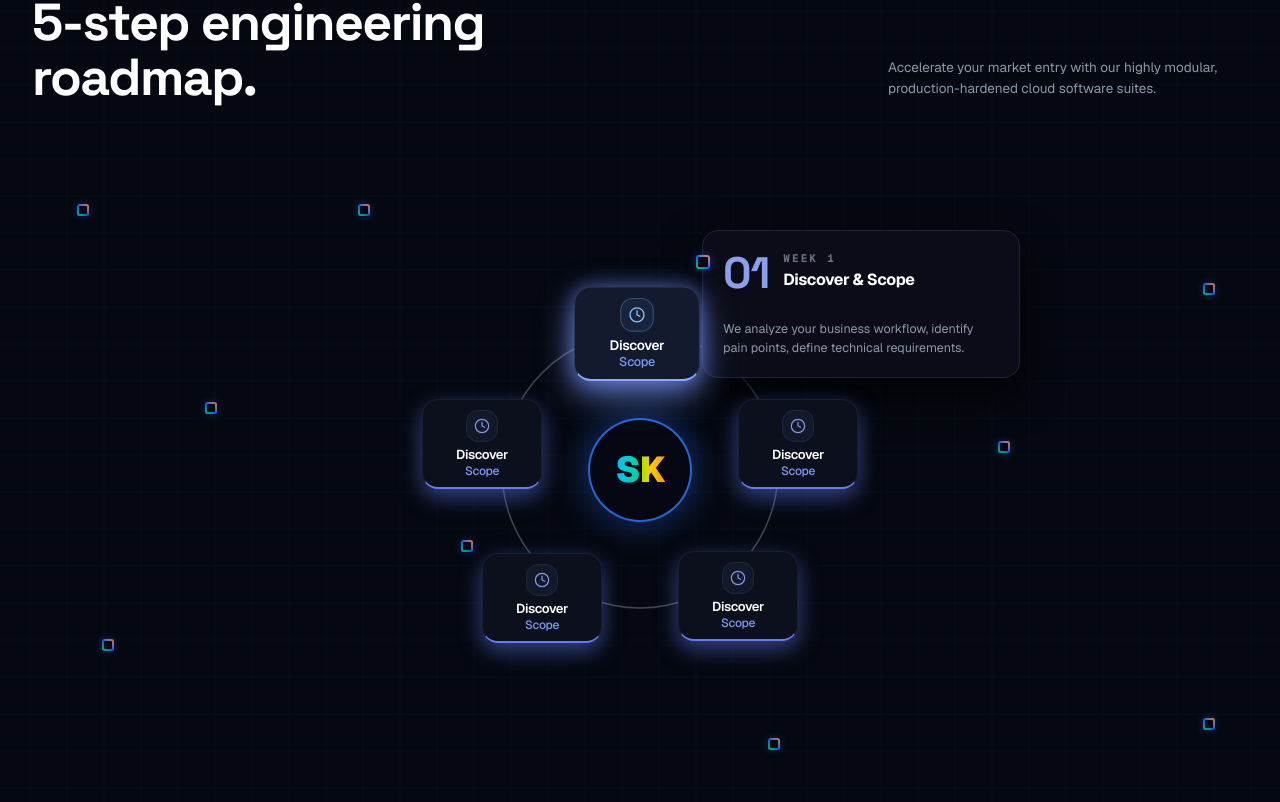
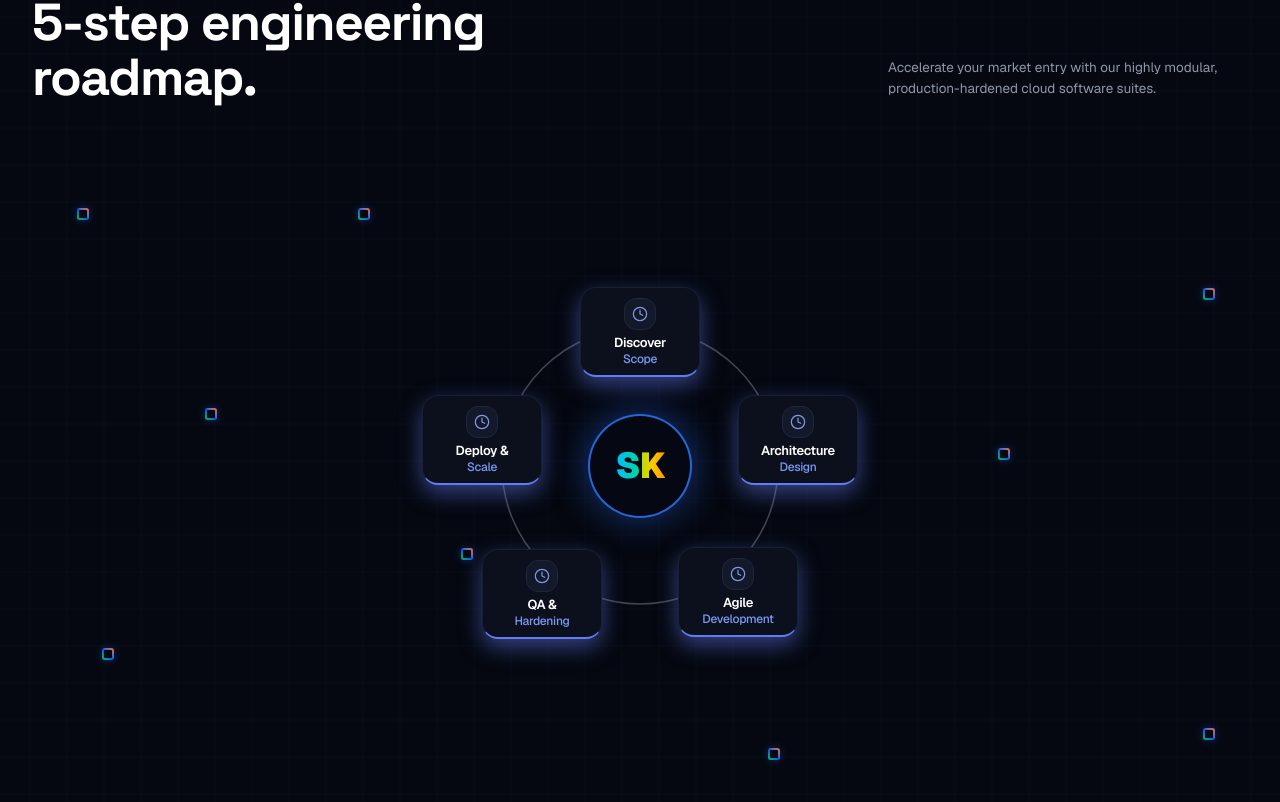
Before and after one commit to Adeeb-7067/SatyakabirTechnologies, a Next.js app: page / in a window 1280 px wide. Shown: the part 9401-10203 px from the top of the page. Built offline with nearby package versions, Linux system fonts and the light colour scheme.

Commit message:
feat: make roadmap detail card hide by default and anchor dynamically to hovered step

```diff
--- a/app/components/EngineeringRoadmapSection.tsx
+++ b/app/components/EngineeringRoadmapSection.tsx
@@ -11,9 +11,13 @@ interface RoadmapStep {
   description: string;
   cardLine1: string;
   cardLine2: string;
-  // Proportional offsets from center (cx=480, cy=300 in 960x580 canvas)
+  // Offset from center (cx=550, cy=290 in 1100x580 canvas)
   dx: number;
   dy: number;
+  panelLeft: number;
+  panelTop: number;
+  glyphSide: "left" | "right";
+  glyphTop?: string;
 }
 
 const steps: RoadmapStep[] = [
@@ -28,6 +32,10 @@ const steps: RoadmapStep[] = [
     cardLine2: "Scope",
     dx: 0,
     dy: -134, // Top Center (12 o'clock)
+    panelLeft: 616,
+    panelTop: 60,
+    glyphSide: "left",
+    glyphTop: "32px",
   },
   {
     id: 2,
@@ -36,10 +44,14 @@ const steps: RoadmapStep[] = [
     title: "Architecture & Design",
     description:
       "System architecture blueprint, database schema modeling, and interactive clickable prototypes.",
-    cardLine1: "Discover",
-    cardLine2: "Scope",
+    cardLine1: "Architecture",
+    cardLine2: "Design",
     dx: 158,
     dy: -26, // Right (~2 o'clock)
+    panelLeft: 774,
+    panelTop: 190,
+    glyphSide: "left",
+    glyphTop: "50%",
   },
   {
     id: 3,
@@ -48,10 +60,14 @@ const steps: RoadmapStep[] = [
     title: "Agile Development",
     description:
       "Sprint-based rapid development, production-grade microservices, and continuous integration.",
-    cardLine1: "Discover",
-    cardLine2: "Scope",
+    cardLine1: "Agile",
+    cardLine2: "Development",
     dx: 98,
     dy: 126, // Bottom Right (~4:30)
+    panelLeft: 720,
+    panelTop: 342,
+    glyphSide: "left",
+    glyphTop: "50%",
   },
   {
     id: 4,
@@ -60,10 +76,14 @@ const steps: RoadmapStep[] = [
     title: "QA & Hardening",
     description:
       "Automated test coverage, vulnerability pentesting, performance load tests, and security audits.",
-    cardLine1: "Discover",
-    cardLine2: "Scope",
+    cardLine1: "QA &",
+    cardLine2: "Hardening",
     dx: -98,
     dy: 128, // Bottom Left (~7:30)
+    panelLeft: 60,
+    panelTop: 344,
+    glyphSide: "right",
+    glyphTop: "50%",
   },
   {
     id: 5,
@@ -72,10 +92,14 @@ const steps: RoadmapStep[] = [
     title: "Deployment & Scale",
     description:
       "Zero-downtime cloud migration, multi-region container orchestration, and 24/7 SLA telemetry.",
-    cardLine1: "Discover",
-    cardLine2: "Scope",
+    cardLine1: "Deploy &",
+    cardLine2: "Scale",
     dx: -158,
     dy: -26, // Left (~10 o'clock)
+    panelLeft: 6,
+    panelTop: 190,
+    glyphSide: "right",
+    glyphTop: "50%",
   },
 ];
 
@@ -94,11 +118,12 @@ const scatteredGlyphs = [
 ];
 
 export default function EngineeringRoadmapSection() {
-  // Starts with Step 1 highlighted to mirror the reference image demonstration
-  const [hoveredStep, setHoveredStep] = useState<number | null>(1);
+  // Hidden by default; appears when user hovers any step
+  const [hoveredStep, setHoveredStep] = useState<number | null>(null);
   const [activeStepId, setActiveStepId] = useState<number>(1);
 
   const currentStep = steps.find((s) => s.id === activeStepId) || steps[0];
+  const isPanelVisible = hoveredStep !== null;
 
   return (
     <section
@@ -154,23 +179,22 @@ export default function EngineeringRoadmapSection() {
 
         {/* Circular Workflow Diagram Stage Wrapper */}
         <div
-          className="relative w-full flex items-center justify-center overflow-hidden min-h-[380px] sm:min-h-[460px] md:min-h-[540px] lg:min-h-[600px]"
+          className="relative w-full flex items-center justify-center overflow-hidden min-h-[380px] sm:min-h-[460px] md:min-h-[540px] lg:min-h-[600px] py-4"
           onMouseLeave={() => setHoveredStep(null)}
         >
-          {/* Generously sized 960px x 580px Stage with smooth responsive scaling */}
-          <div className="relative w-[960px] h-[580px] shrink-0 scale-[0.52] xs:scale-[0.66] sm:scale-[0.8] md:scale-[0.9] lg:scale-100 origin-center transition-transform duration-300">
+          {/* Generously sized 1100px x 580px Stage with responsive scaling */}
+          <div className="relative w-[1100px] h-[580px] shrink-0 scale-[0.34] min-[420px]:scale-[0.42] xs:scale-[0.54] sm:scale-[0.68] md:scale-[0.84] lg:scale-100 origin-center transition-transform duration-300">
 
-            {/* Connecting Circle Wireframe SVG */}
+            {/* Connecting Circle Wireframe SVG (cx=550, cy=290, r=138) */}
             <svg
-              className="absolute inset-0 w-[960px] h-[580px] pointer-events-none z-10"
-              viewBox="0 0 960 580"
+              className="absolute inset-0 w-[1100px] h-[580px] pointer-events-none z-10"
+              viewBox="0 0 1100 580"
               fill="none"
               xmlns="http://www.w3.org/2000/svg"
             >
-              {/* Exact Connecting Circle passing through lower corners of cards (cx=480, cy=300, r=138) */}
               <circle
-                cx="480"
-                cy="300"
+                cx="550"
+                cy="290"
                 r="138"
                 stroke="rgba(255, 255, 255, 0.25)"
                 strokeWidth="1.5"
@@ -182,8 +206,8 @@ export default function EngineeringRoadmapSection() {
             <div
               className="absolute z-20 flex items-center justify-center"
               style={{
-                left: "480px",
-                top: "300px",
+                left: "550px",
+                top: "290px",
                 transform: "translate(-50%, -50%)",
               }}
             >
@@ -199,21 +223,45 @@ export default function EngineeringRoadmapSection() {
               </div>
             </div>
 
-            {/* Interactive Information Panel (Upper-Right Quadrant, perfectly cleared of Top Card) */}
+            {/* Dynamic Interactive Information Panel */}
             <div
-              className="absolute z-15 pointer-events-auto transition-all duration-300"
+              className={`absolute z-30 transition-all duration-300 ease-out ${
+                isPanelVisible
+                  ? "opacity-100 scale-100 pointer-events-auto"
+                  : "opacity-0 scale-95 pointer-events-none"
+              }`}
               style={{
-                left: "542px",
-                top: "60px",
-                width: "318px",
+                left: `${currentStep.panelLeft}px`,
+                top: `${currentStep.panelTop}px`,
+                width: "320px",
                 height: "148px",
               }}
+              onMouseEnter={() => setHoveredStep(currentStep.id)}
+              onMouseLeave={() => setHoveredStep(null)}
             >
               <div className="relative w-full h-full rounded-2xl bg-[#0c0d1a]/95 backdrop-blur-md border border-[#1e2338] p-5 shadow-[0_16px_40px_rgba(0,0,0,0.85)] flex flex-col justify-between">
-                {/* Embedded Left Border Glyph */}
-                <div className="absolute -left-[7px] top-[24px] w-3.5 h-3.5 rounded-[3px] p-[2px] bg-gradient-to-tr from-green-500 via-blue-600 to-orange-500 shadow-[0_0_8px_rgba(37,99,235,0.5)]">
-                  <div className="w-full h-full bg-[#050810] rounded-[1px]" />
-                </div>
+                {/* Embedded Border Glyph connecting to active card */}
+                {currentStep.glyphSide === "left" ? (
+                  <div
+                    className="absolute -left-[7px] w-3.5 h-3.5 rounded-[3px] p-[2px] bg-gradient-to-tr from-green-500 via-blue-600 to-orange-500 shadow-[0_0_8px_rgba(37,99,235,0.5)] z-20 pointer-events-none"
+                    style={{
+                      top: currentStep.glyphTop || "50%",
+                      transform: currentStep.glyphTop === "50%" ? "translateY(-50%)" : "none",
+                    }}
+                  >
+                    <div className="w-full h-full bg-[#050810] rounded-[1px]" />
+                  </div>
+                ) : (
+                  <div
+                    className="absolute -right-[7px] w-3.5 h-3.5 rounded-[3px] p-[2px] bg-gradient-to-tr from-green-500 via-blue-600 to-orange-500 shadow-[0_0_8px_rgba(37,99,235,0.5)] z-20 pointer-events-none"
+                    style={{
+                      top: currentStep.glyphTop || "50%",
+                      transform: currentStep.glyphTop === "50%" ? "translateY(-50%)" : "none",
+                    }}
+                  >
+                    <div className="w-full h-full bg-[#050810] rounded-[1px]" />
+                  </div>
+                )}
 
                 {/* Header: Step Number + Week & Title */}
                 <div className="flex items-start gap-3.5">
@@ -238,10 +286,10 @@ export default function EngineeringRoadmapSection() {
               </div>
             </div>
 
-            {/* 5 Step Cards (generous 120px x 90px dimensions with legible copy) */}
+            {/* 5 Step Cards (120px x 90px dimensions with distinct hover states) */}
             {steps.map((step) => {
-              const posX = 480 + step.dx;
-              const posY = 300 + step.dy;
+              const posX = 550 + step.dx;
+              const posY = 290 + step.dy;
               const isHovered = hoveredStep === step.id;
 
               return (
@@ -253,7 +301,7 @@ export default function EngineeringRoadmapSection() {
                     transform: "translate(-50%, -50%)",
                   }}
                   className={`absolute z-20 cursor-pointer transition-all duration-300 ${
-                    isHovered ? "z-30 scale-105" : "hover:scale-102"
+                    isHovered ? "z-35 scale-105" : "hover:scale-102"
                   }`}
                   onMouseEnter={() => {
                     setHoveredStep(step.id);
@@ -283,12 +331,12 @@ export default function EngineeringRoadmapSection() {
                       <Clock className="w-4 h-4 stroke-[1.8]" />
                     </div>
 
-                    {/* Step Label Line 1: Discover */}
+                    {/* Step Label Line 1 */}
                     <span className="text-[13px] font-semibold text-white tracking-tight leading-none mb-1 block">
                       {step.cardLine1}
                     </span>
 
-                    {/* Step Label Line 2: Scope */}
+                    {/* Step Label Line 2 */}
                     <span className="text-[12px] font-medium text-[#7c9bf5] tracking-tight leading-none block">
                       {step.cardLine2}
                     </span>
```
